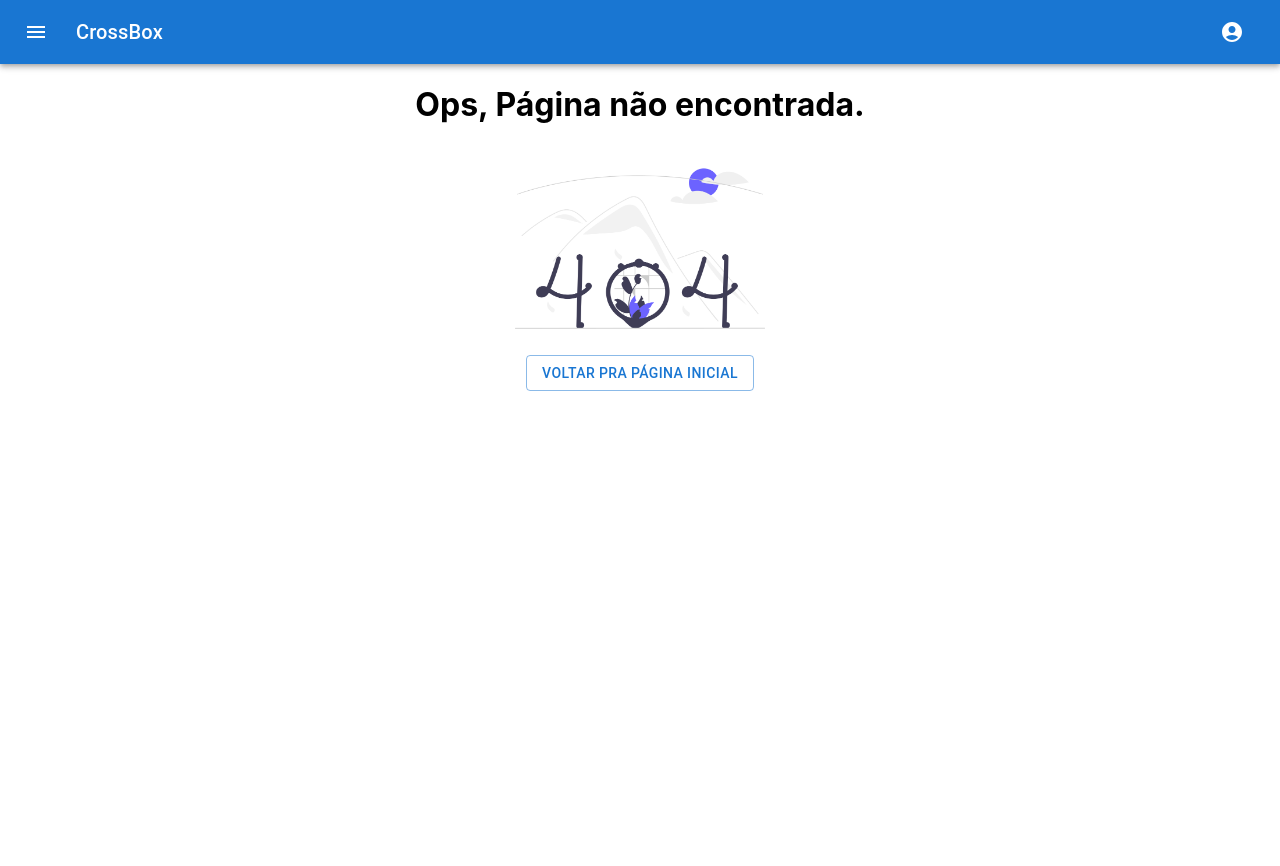
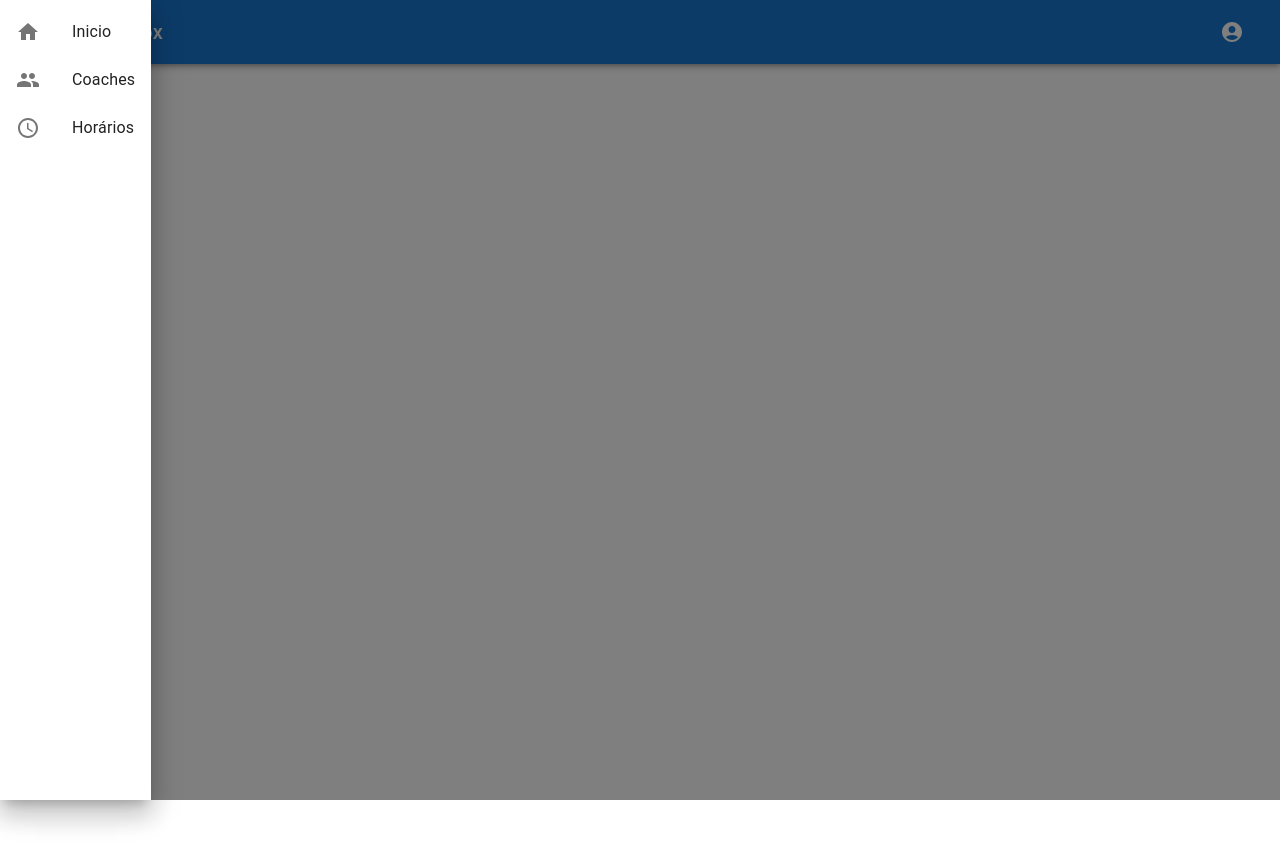
Before and after one commit to iwtrainingbr/app-front-13, a React (Create React App) app: page /like in a window 1280 px wide. Both pictures are taken after a click on the button 36 px from the left and 32 px from the top of the page. Shown: the top 866 px of the page. Built offline with nearby package versions, Linux system fonts and the light colour scheme; the HTML template or start-up script is replaced by a standard one; what react-swipeable-views-utils would draw is missing.

Commit message:
Adicionando sidebar

```diff
--- a/src/App.js
+++ b/src/App.js
@@ -16,7 +16,9 @@ import Tutorial from "./pages/Tutorial"
 import Support from "./pages/Support";
 import Horarios from "./pages/Horarios";
 import Sobre from "./pages/Sobre";
-import Cadastro from "./pages/Cadastro"
+import Cadastro from "./pages/Cadastro";
+import Like from "./pages/Like";
+
 
 
 import Navbar from "./components/Navbar";
@@ -40,6 +42,7 @@ function App() {
         <Route path="/horarios" element={<Horarios/>}/>
         <Route path="/sobre" element={<Sobre/>}/>
         <Route path="/cadastro" element={<Cadastro/>}/>
+        <Route path="/like" element={<Like/>}/>
 
         <Route path="/*" element={<NotFound/>}/>
       </Routes>
--- a/src/components/Navbar/index.js
+++ b/src/components/Navbar/index.js
@@ -8,15 +8,26 @@ import IconButton from '@mui/material/IconButton';
 import MenuIcon from '@mui/icons-material/Menu';
 import AccountCircle from '@mui/icons-material/AccountCircle';
 import Switch from '@mui/material/Switch';
-import FormControlLabel from '@mui/material/FormControlLabel';
-import FormGroup from '@mui/material/FormGroup';
-import MenuItem from '@mui/material/MenuItem';
-import Menu from '@mui/material/Menu';
+
+import {
+  Home, Schedule, Group
+} from '@mui/icons-material';
+
+import {
+  Drawer, Menu, MenuItem, FormGroup, FormControlLabel,
+  List, ListItem, ListItemIcon, ListItemText
+} from '@mui/material';
+
 import './css/link.css'
 
 
 export default function Navbar() {
   const [menuUser, setMenuUser] = React.useState(false);
+  const [menuSidebar, setMenuSidebar] = React.useState(false);
+
+  const handleOpenCloseSidebar = () => {
+    setMenuSidebar(!menuSidebar);
+  }
 
   const handleOpenClose = () => {
     setMenuUser(!menuUser);
@@ -24,6 +35,27 @@ export default function Navbar() {
 
   return (
     <Box sx={{ flexGrow: 1 }}>
+      <Drawer
+        anchor={"left"}
+        open={menuSidebar}
+        onClose={handleOpenCloseSidebar}
+      >
+        <List>
+          <ListItem button>
+            <ListItemIcon><Home/></ListItemIcon>
+            <ListItemText>Inicio</ListItemText>
+          </ListItem>
+          <ListItem button>
+            <ListItemIcon><Group/></ListItemIcon>
+            <ListItemText>Coaches</ListItemText>
+          </ListItem>
+          <ListItem button>
+            <ListItemIcon><Schedule/></ListItemIcon>
+            <ListItemText>Horários</ListItemText>
+          </ListItem>
+        </List>
+      </Drawer>
+
       <AppBar position="static">
         <Toolbar>
           <IconButton
@@ -32,6 +64,7 @@ export default function Navbar() {
             color="inherit"
             aria-label="menu"
             sx={{ mr: 2 }}
+            onClick={handleOpenCloseSidebar}
           >
             <MenuIcon />
           </IconButton>
--- a/src/pages/Home/index.js
+++ b/src/pages/Home/index.js
@@ -8,8 +8,6 @@ import './Home.css';
 
 export default function Home() {
   return (
-
-
     <div className="page-home"  align="center">
 
       <h1>BEM-VINDO <span style={{color:"gray"}}>CROSSFITEIRO!!!</span></h1>
--- /dev/null
+++ b/src/pages/Like/index.js
@@ -0,0 +1,19 @@
+import {useState} from "react";
+import {IconButton} from "@mui/material";
+import FavoriteIcon from "@mui/icons-material/Favorite";
+
+import "./like.css";
+
+export default function Like () {
+  const [liked, setLiked] = useState(false);
+
+  const handleLiked = () => {
+    setLiked(!liked);
+  }
+
+  return (
+    <IconButton onClick={handleLiked}>
+      <FavoriteIcon className={liked && 'red'}/>
+    </IconButton>
+  )
+}
--- /dev/null
+++ b/src/pages/Like/like.css
@@ -0,0 +1,3 @@
+.red {
+  color: red;
+}
```
Also changed, not shown: src/components/Sidebar/index.js (added, +31 -0 lines).
